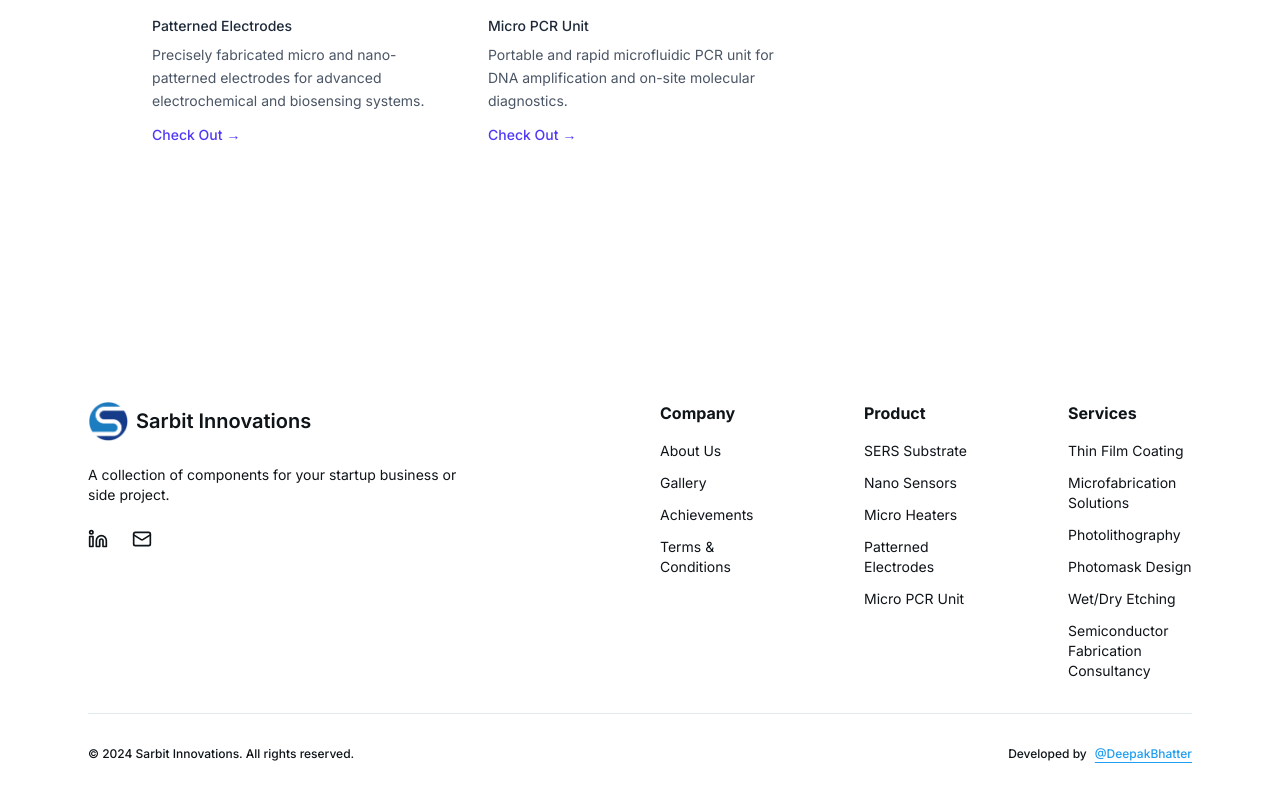
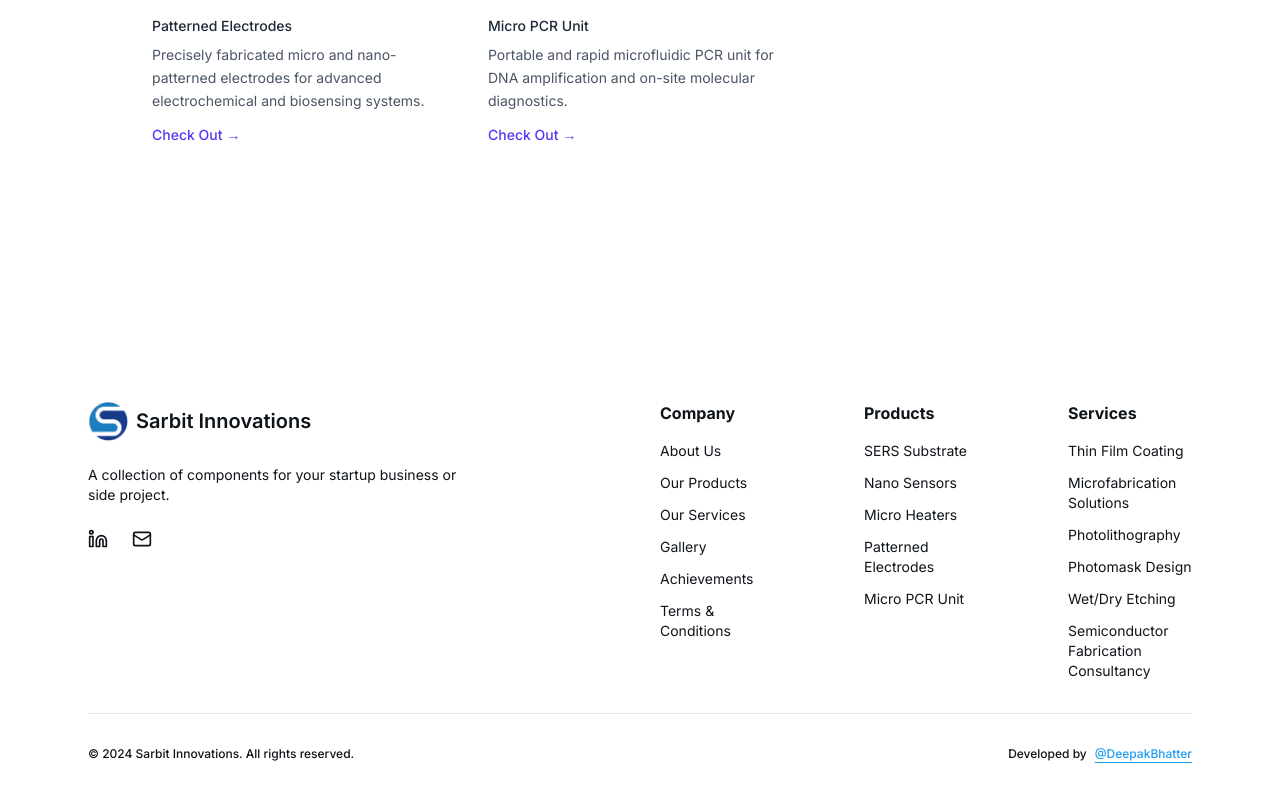
Before and after one commit to deepak5512/Sarbit, a Next.js app: page /products in a window 1280 px wide. Shown: the part 1000-1794 px from the top of the page. Built offline with nearby package versions, Linux system fonts and the light colour scheme.

Commit message:
Footer Modified

```diff
--- a/data/footerItems.tsx
+++ b/data/footerItems.tsx
@@ -22,13 +22,15 @@
     title: "Company",
     links: [
       { name: "About Us", href: "/about" },
+      { name: "Our Products", href: "/products" },
+      { name: "Our Services", href: "/services" },
       { name: "Gallery", href: "/gallery" },
       { name: "Achievements", href: "/achievements" },
       { name: "Terms & Conditions", href: "/terms" },
     ],
   },
   {
-    title: "Product",
+    title: "Products",
     links: [
       { name: "SERS Substrate", href: "/products/sers-substrate" },
       { name: "Nano Sensors", href: "/products/nano-sensors" },
```
